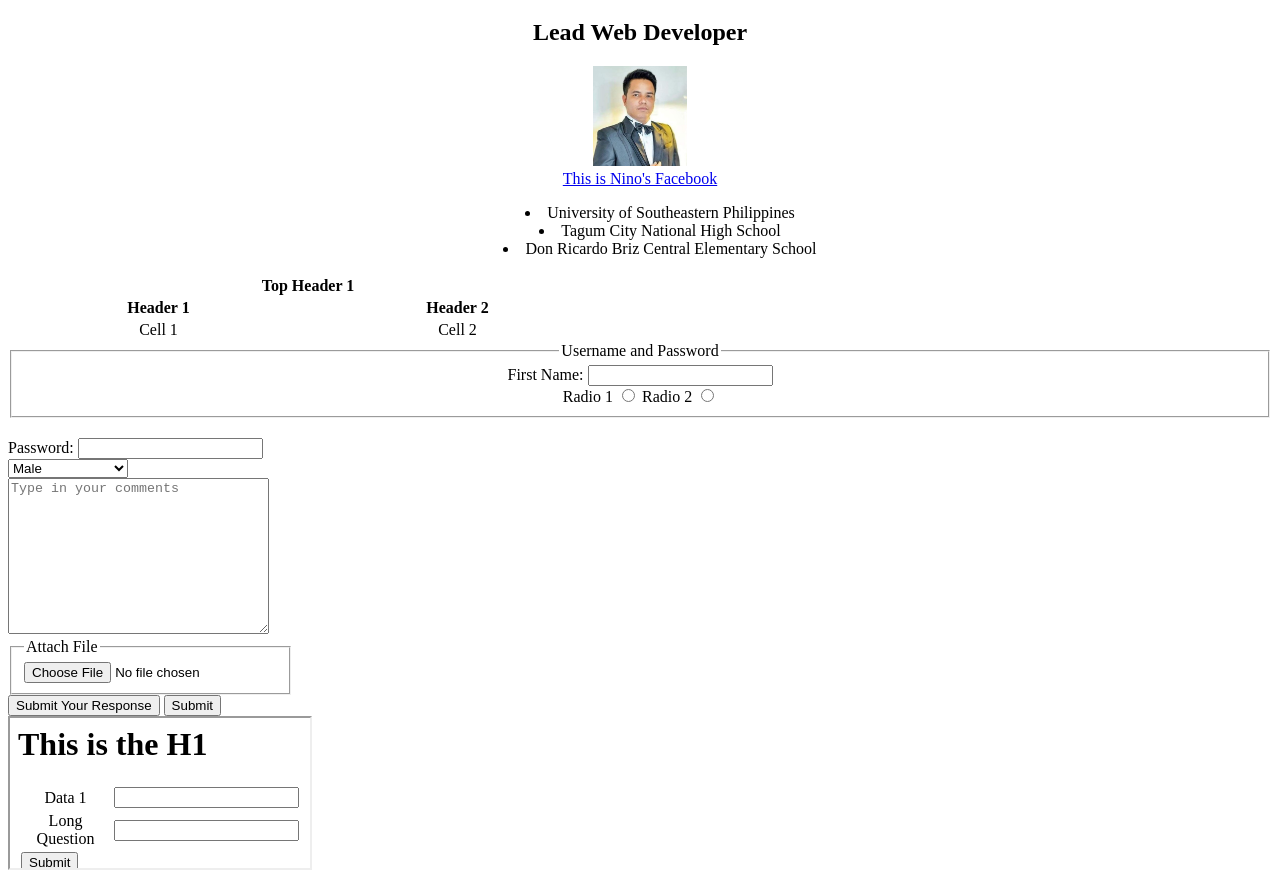
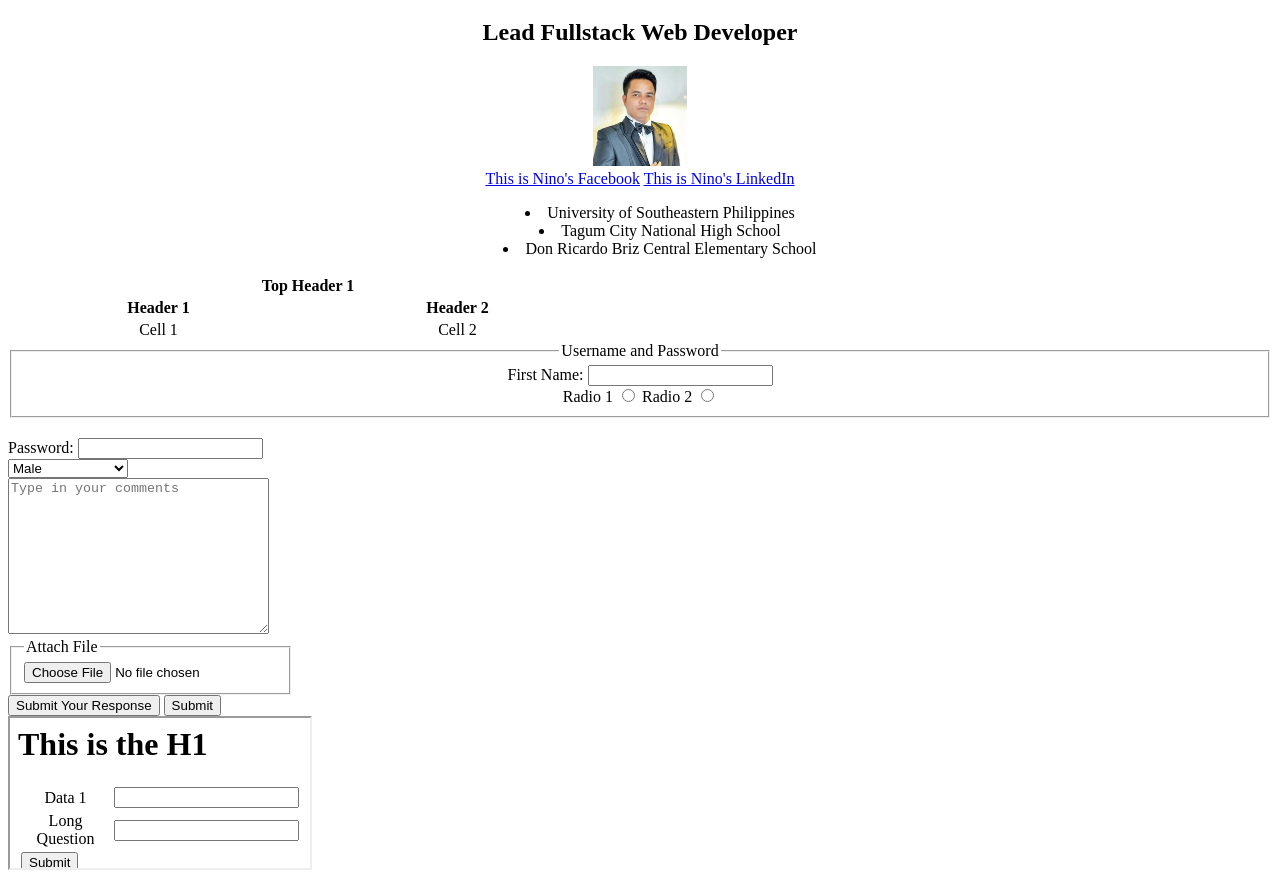
Before and after one commit to NSA16/kodego, a plain HTML site: page exercise_1.html in a window 1280 px wide. Shown: the part 61-943 px from the top of the page. Drawn offline with Linux system fonts and the light colour scheme.

Commit message:
new branch/2 commit 1

```diff
--- a/exercise_1.html
+++ b/exercise_1.html
@@ -16,12 +16,13 @@
 <body>
     <div class="page-wrapper">
         <h1>Nino Sun</h1>
-        <h2>Lead Web Developer</h2>
+        <h2>Lead Fullstack Web Developer</h2>
         <div class="nino">
         <img src="images/profile image.jpg" height="100px" alt="picture ng walang enye">
     </div>
         <div>
         <a href="https://www.facebook.com/nino.sun.3" target="_blank">This is Nino's Facebook</a>
+        <a href="https://www.linkedin.com/in/nino-sun/" target="_blank">This is Nino's LinkedIn</a>
     </div>
        <ul class="first_list">
             <li>University of Southeastern Philippines</li>
```
